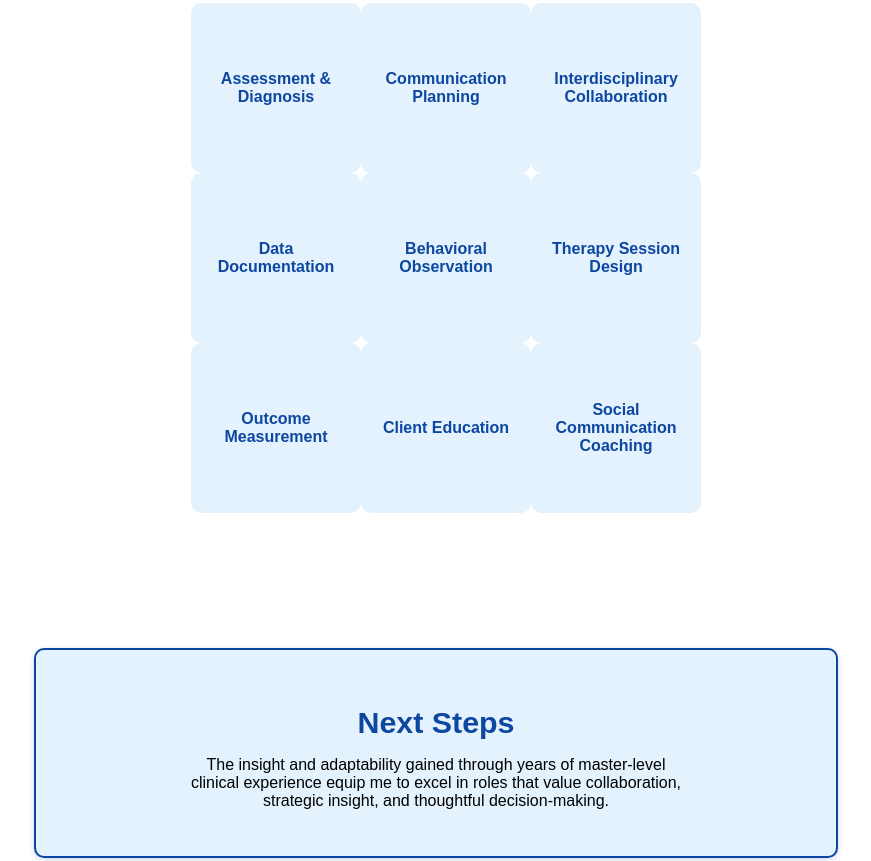
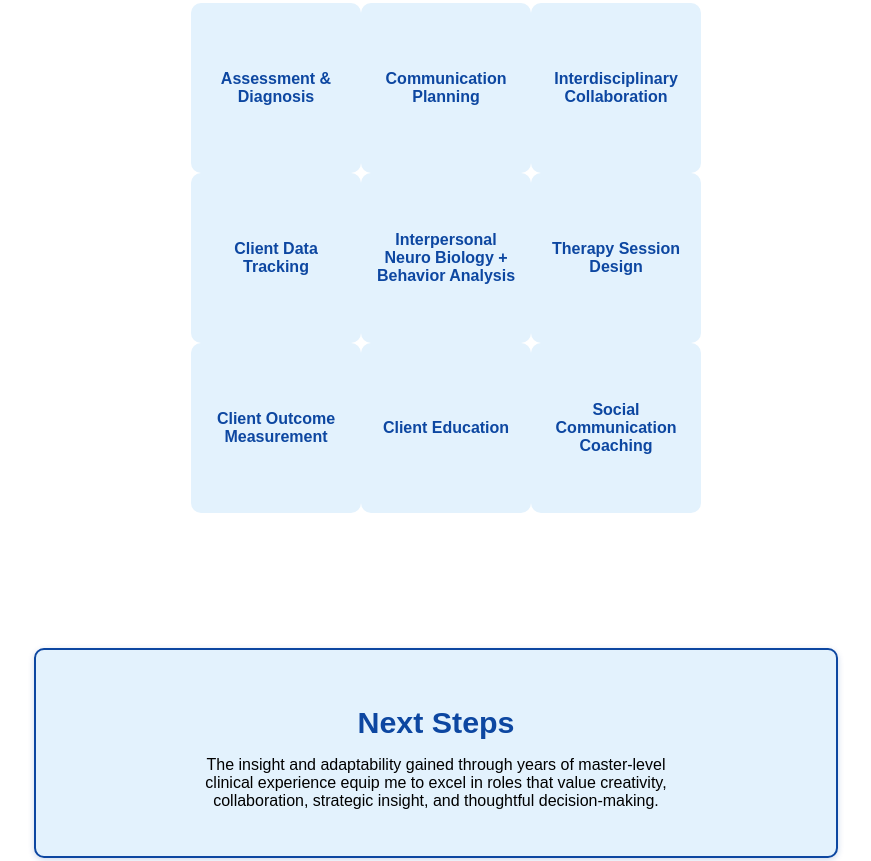
Before and after one commit to betinaannliv/betinaannliv.github.io, a plain HTML site: page index.html in a window 1280 px wide. Shown: the part 866-1727 px from the top of the page, without its empty margins (204-1075 px from the left). Drawn offline with Linux system fonts and the light colour scheme.

Commit message:
Last Updates 11/12/25

```diff
--- a/index.html
+++ b/index.html
@@ -38,7 +38,7 @@
 
       <!-- <section class="hero">
     <div class="hero-text">
-      <h2>From Communication Science to the world of Tech</h2>
+      <h2>From Communication Science to the World of Tech</h2>
       <h3>Leveraging 20+ Years of Human-Centered Expertise</h3>
     </div>
 
@@ -53,7 +53,6 @@
 
 <body>
   <header>
-    <img src="BWpinkdrink.jpg" alt="Betina enjoying a pink drink" width="200">
         <div class="intro">
       <h1>Betina Ann Liv Workman</h1>
       <h2>MA-CCC SLP</h2>
@@ -65,7 +64,7 @@
     <!-- ===== HERO SECTION ===== -->
       <section class="hero">
         <div class="hero-text">
-          <h2>From Communication Science to the world of Tech</h2>
+          <h2>From Communication Science to the World of Tech</h2>
           <h3>Leveraging 20+ Years of Human-Centered Expertise</h3>
         </div>
       </section>
@@ -111,14 +110,14 @@
 
     <div class="card" onclick="flipCard(this)">
       <div class="card-inner">
-        <div class="card-front">Data Documentation</div>
-        <div class="card-back">Database Management</div>
+        <div class="card-front">Client Data Tracking </div>
+        <div class="card-back">Project Tracking + Status Reporting</div>
       </div>
     </div>
 
     <div class="card" onclick="flipCard(this)">
       <div class="card-inner">
-        <div class="card-front">Behavioral Observation</div>
+        <div class="card-front">Interpersonal Neuro Biology + Behavior Analysis</div>
         <div class="card-back">User Behavior Analytics</div>
       </div>
     </div>
@@ -132,7 +131,7 @@
 
     <div class="card" onclick="flipCard(this)">
       <div class="card-inner">
-        <div class="card-front">Outcome Measurement</div>
+        <div class="card-front">Client Outcome Measurement</div>
         <div class="card-back">Performance Metrics & KPIs</div>
       </div>
     </div>
@@ -147,7 +146,7 @@
     <div class="card" onclick="flipCard(this)">
       <div class="card-inner">
         <div class="card-front">Social Communication Coaching</div>
-        <div class="card-back">Human–Computer Interaction</div>
+        <div class="card-back">Human–Computer Interaction + Team Dynamics</div>
       </div>
     </div>
   </div>
@@ -157,7 +156,7 @@
   <h2>Next Steps</h2>
   <p>The insight and adaptability gained through years of master-level clinical experience equip me to excel in roles
     that
-    value collaboration, strategic insight, and thoughtful decision-making.</p>
+    value creativity, collaboration, strategic insight, and thoughtful decision-making.</p>
 </div>
 
 
```
Lines whose indentation alone changed are shown as unchanged.
